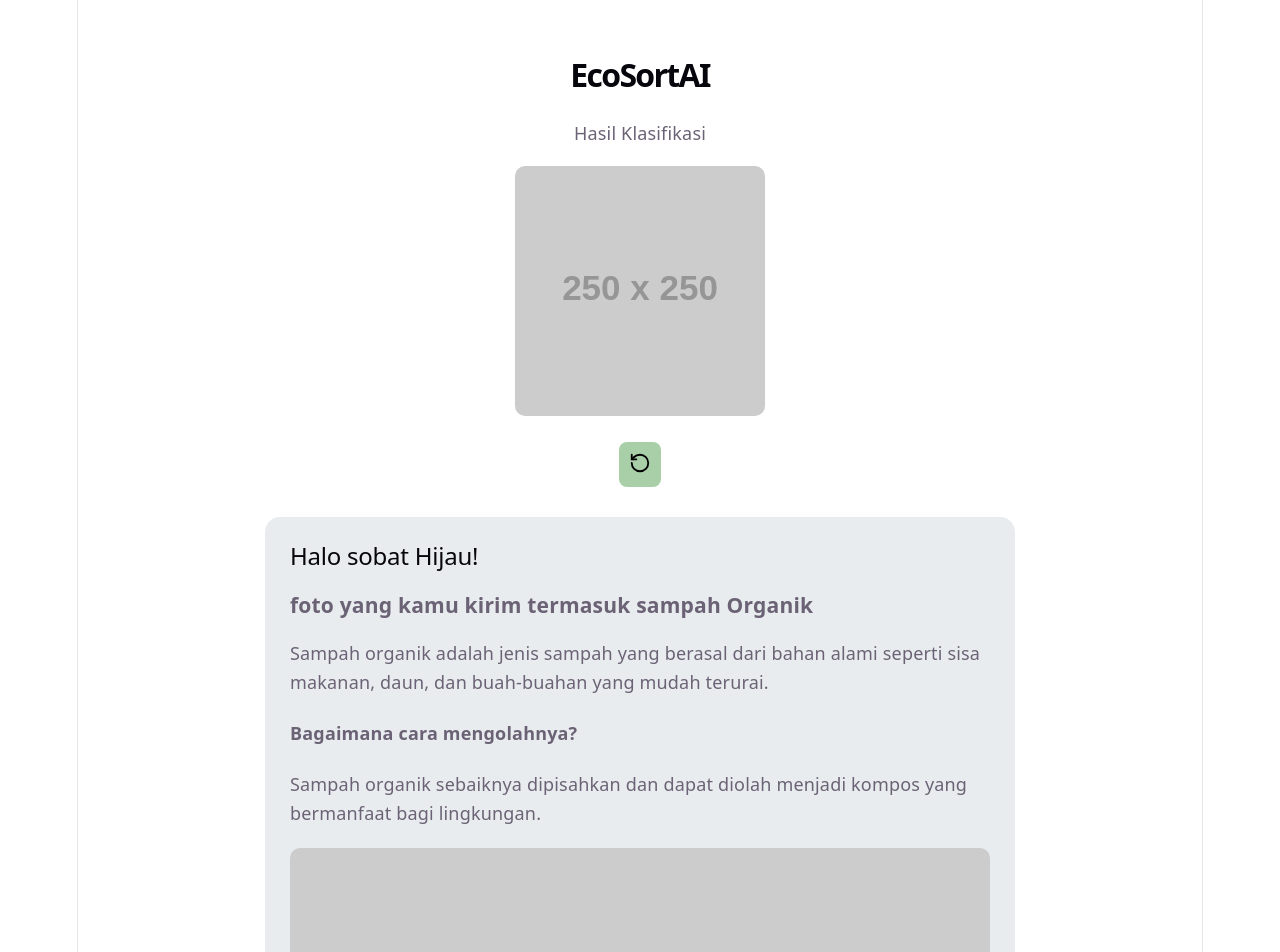
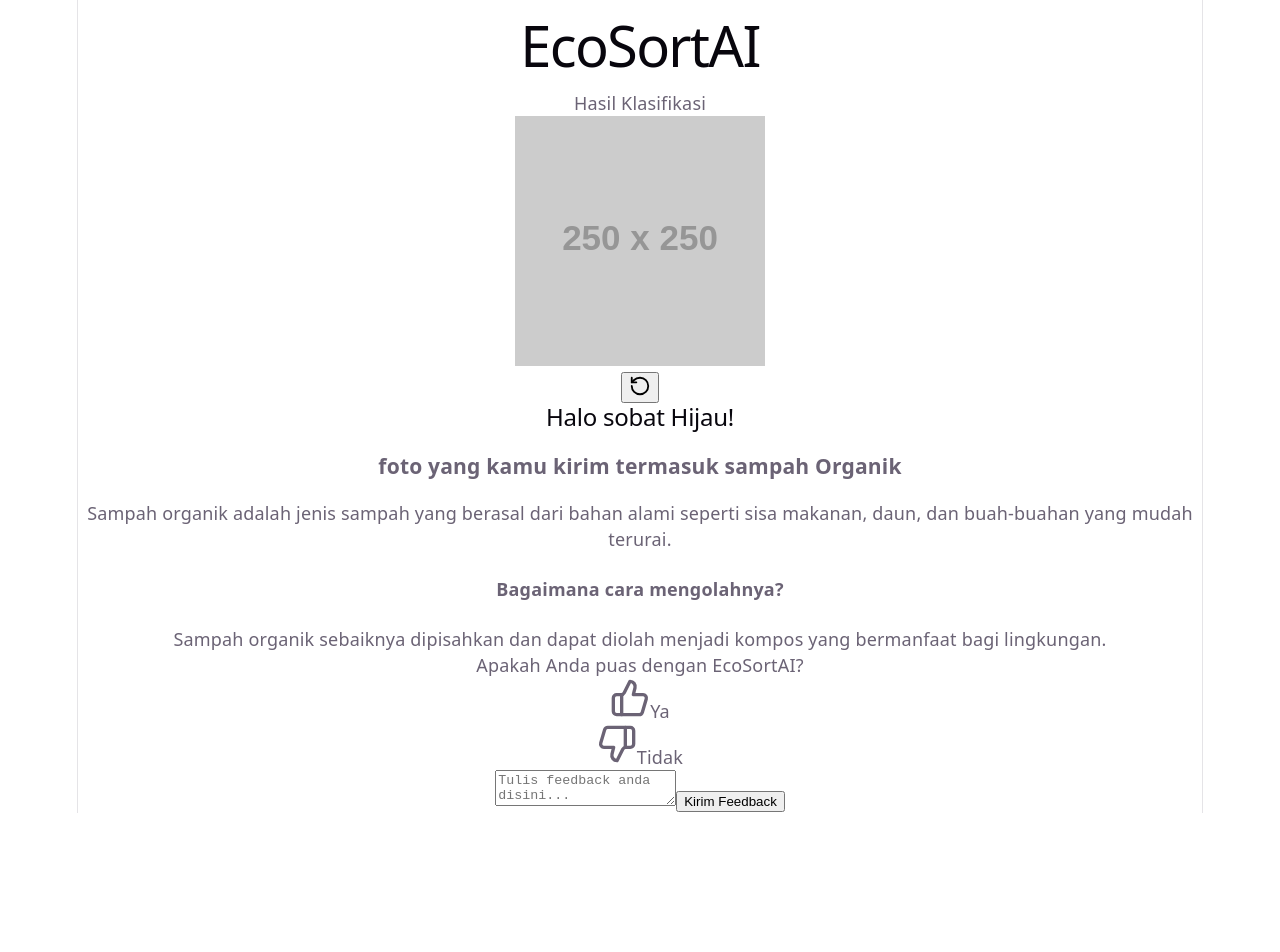
Before and after one commit to shintayl9/ecosortai, a React (Vite) app: page /hasil in a window 1280 px wide. Shown: the top 952 px of the page. After the commit the page ends 813 px from the top, so only its background shows below. Built offline with nearby package versions, Linux system fonts and the light colour scheme.

Commit message:
save local changes

```diff
--- a/src/index.css
+++ b/src/index.css
@@ -109,249 +109,3 @@
   padding: 4px 8px;
   background: var(--code-bg);
 }
-
-/* =========================
-   ABOUT PAGE STYLING
-   ========================= */
-
-/* CONTAINER */
-.about-container {
-  font-family: Arial, sans-serif;
-}
-
-/* HEADER */
-.about-header {
-  background: linear-gradient(to bottom, #6dbf73, white);
-  text-align: center;
-  padding: 40px;
-}
-
-.about-image {
-  width: 150px;
-}
-
-/* CONTENT */
-.about-content {
-  padding: 40px;
-  max-width: 900px;
-  margin: auto;
-}
-
-/* SECTION */
-.about-section {
-  margin-bottom: 40px;
-  text-align: center;
-}
-
-/* TEAM */
-.team-title {
-  text-align: center;
-}
-
-.team-grid {
-  display: grid;
-  grid-template-columns: repeat(2, 1fr);
-  gap: 25px;
-  margin-top: 20px;
-}
-
-/* WRAPPER ITEM */
-.team-item {
-  display: flex;
-  align-items: center;
-}
-
-/* FOTO (LINGKARAN DI LUAR CARD) */
-.team-photo {
-  width: 80px;
-  height: 80px;
-  border-radius: 50%;
-  object-fit: cover;
-  border: 4px solid white;
-  margin-right: -30px; /* bikin overlap */
-  z-index: 2;
-}
-
-/* CARD */
-.team-card {
-  background: #6dbf73;
-  color: white;
-  padding: 20px 20px 20px 50px; /* kiri lebih besar */
-  border-radius: 12px;
-  flex: 1;
-  transition: transform 0.2s ease;
-  box-shadow: 0 4px 10px rgba(0,0,0,0.1);
-}
-
-.team-card:hover {
-  transform: translateY(-5px);
-}
-
-/* NAMA */
-.team-name {
-  margin: 0;
-  font-size: 18px;
-  font-weight: bold;
-}
-
-/* PATH */
-.team-path {
-  margin: 4px 0;
-  font-size: 14px;
-  font-weight: 600;
-  color: #dff5e1;
-}
-
-/* KAMPUS */
-.team-campus {
-  margin: 0;
-  font-size: 13px;
-  color: #e0e0e0;
-}
-
-/* ===== HALAMAN HASIL ===== */
-
-.hasil-container {
-  text-align: center;
-  padding: 30px;
-}
-
-.hasil-title {
-  font-size: 32px;
-  font-weight: bold;
-}
-
-.hasil-subtitle {
-  margin-bottom: 20px;
-}
-
-.hasil-img {
-  width: 250px;
-  border-radius: 10px;
-}
-
-/* RELOAD */
-.reload-btn {
-  margin: 20px;
-}
-
-.reload-btn button {
-  background: #a8cfa8;
-  border: none;
-  padding: 10px;
-  border-radius: 8px;
-  cursor: pointer;
-}
-
-/* BOX HASIL */
-.hasil-box {
-  background: #e9ecef;
-  margin: 30px auto;
-  padding: 25px;
-  border-radius: 15px;
-  max-width: 700px;
-  text-align: left;
-}
-
-.hasil-box p {
-  margin-bottom: 12px;
-  line-height: 1.6;
-}
-
-.hasil-image-box {
-  height: 120px;
-  background: #ccc;
-  border-radius: 10px;
-  margin-top: 20px;
-}
-
-/* ===== FEEDBACK MIRIP DESIGN ===== */
-
-.feedback-box {
-  background: #6ea57a;
-  padding: 35px;
-  border-radius: 16px;
-  max-width: 700px;
-  margin: 40px auto;
-  text-align: center;
-  color: white;
-}
-
-.feedback-title {
-  font-size: 18px;
-  margin-bottom: 25px;
-}
-
-/* ICON WRAPPER */
-.feedback-icons {
-  display: flex;
-  justify-content: center;
-  gap: 80px;
-  margin-bottom: 25px;
-}
-
-/* ITEM */
-.feedback-item {
-  display: flex;
-  flex-direction: column;
-  align-items: center;
-  gap: 8px;
-  cursor: pointer;
-  opacity: 0.8;
-}
-
-/* ICON */
-.feedback-item svg {
-  color: white;
-}
-
-/* TEXT */
-.feedback-item span {
-  font-size: 14px;
-}
-
-/* ACTIVE */
-.feedback-item.active {
-  opacity: 1;
-  transform: scale(1.05);
-}
-
-/* TEXTAREA */
-.feedback-box textarea {
-  width: 100%;
-  height: 120px;
-  border-radius: 8px;
-  border: 1px solid rgba(255,255,255,0.5);
-  background: transparent;
-  color: white;
-  padding: 15px;
-  margin-bottom: 20px;
-  outline: none;
-}
-
-.feedback-box textarea::placeholder {
-  color: rgba(255,255,255,0.8);
-}
-
-/* BUTTON */
-.kirim-btn {
-  background: rgba(255,255,255,0.3);
-  border: none;
-  padding: 10px 20px;
-  border-radius: 10px;
-  color: white;
-  cursor: pointer;
-}
-
-.kirim-btn:hover {
-  background: rgba(255,255,255,0.5);
-}
-
-/* FOOTER */
-.about-footer {
-  background: #6dbf73;
-  color: white;
-  text-align: center;
-  padding: 20px;
-  margin-top: 40px;
-}
--- a/src/pages/Hasil.jsx
+++ b/src/pages/Hasil.jsx
@@ -11,14 +11,14 @@
   const location = useLocation();
   const navigate = useNavigate();
 
-  // 🔥 DATA DARI HALAMAN SEBELUMNYA
+  // DATA DARI HALAMAN SEBELUMNYA
   const hasilDariAI = location.state?.hasil || "organik";
   const imageDariAI =
     location.state?.image || "https://via.placeholder.com/250";
 
   const [feedback, setFeedback] = useState(null);
 
-  // 🔥 DATA DESKRIPSI (TIDAK ADA IMAGE LAGI DI SINI)
+  // DATA DESKRIPSI
   const hasilData = {
     organik: {
       result: "foto yang kamu kirim termasuk sampah Organik",
```
